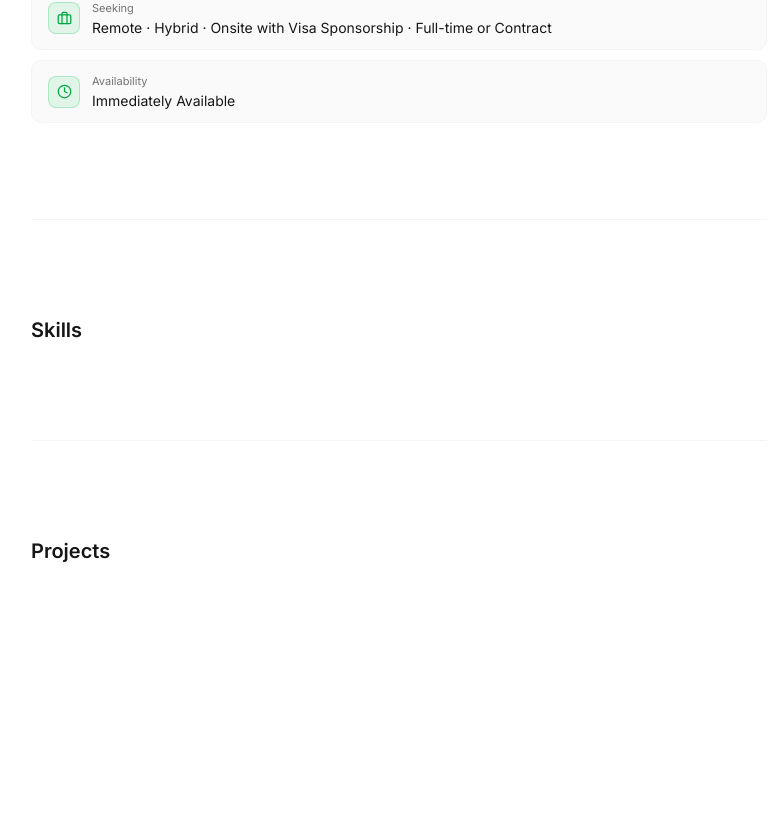
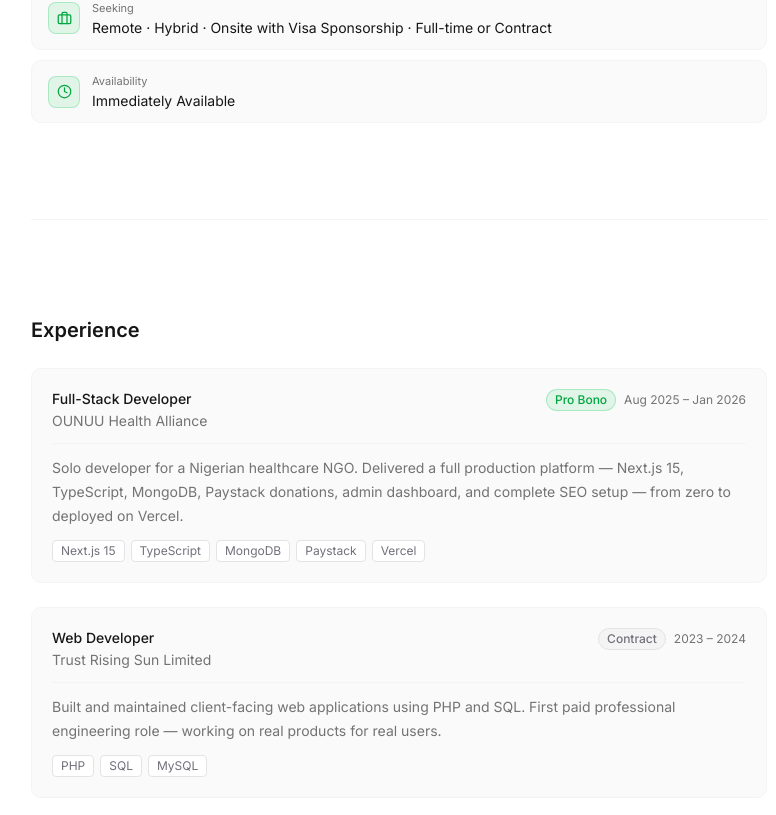
Before and after one commit to emdevbuilds/portfolio, a Next.js app: page / in a window 1280 px wide. Shown: the part 1879-2694 px from the top of the page, without its empty margins (241-1017 px from the left). Before the commit the page ends 2540 px from the top, so only its background shows below. Built offline with nearby package versions, Linux system fonts and the light colour scheme.

Commit message:
added experience and skills section, and added smooth-scroll to the global.css

```diff
--- a/src/app/globals.css
+++ b/src/app/globals.css
@@ -131,6 +131,7 @@
     @apply bg-background text-foreground;
   }
   html {
+    scroll-behavior: smooth;
     @apply font-sans;
   }
 }
--- a/src/app/page.tsx
+++ b/src/app/page.tsx
@@ -9,6 +9,8 @@ import { BriefcaseBusiness } from "lucide-react";
 import CtaButtons from "@/components/CtaButton";
 import { techStack } from "@/lib/techStack";
 import { facts } from "@/lib/facts";
+import { techSkills } from "@/lib/techSkills";
+import { experience } from "@/lib/experience";
 
 export default function Home() {
   return (
@@ -143,12 +145,93 @@ export default function Home() {
         </div>
       </section>
 
+      {/* ── Experience ── */}
+      <section
+        id="experience"
+        className="py-24 flex flex-col gap-6 border-t border-zinc-100 dark:border-zinc-800"
+      >
+        <h2 className="text-xl font-semibold text-primary">Experience</h2>
+        <div className="flex flex-col gap-6">
+          {experience.map((job) => (
+            <div
+              key={job.company}
+              className="group p-5 rounded-lg bg-zinc-50 dark:bg-zinc-900 border border-zinc-100 dark:border-zinc-800 flex flex-col gap-3"
+            >
+              {/* Top row */}
+              <div className="flex items-start justify-between gap-3 flex-wrap">
+                <div className="flex flex-col gap-0.5">
+                  <p className="text-sm font-medium text-primary">{job.role}</p>
+                  <p className="text-sm text-muted-foreground">{job.company}</p>
+                </div>
+                <div className="flex items-center gap-2 shrink-0">
+                  <span
+                    className={`text-xs px-2 py-0.5 rounded-full font-medium ${
+                      job.type === "Pro Bono"
+                        ? "bg-green-500/10 border border-green-500/25 text-green-600 dark:text-green-400"
+                        : "bg-zinc-100 dark:bg-zinc-800 border border-zinc-200 dark:border-zinc-700 text-zinc-500 dark:text-zinc-400"
+                    }`}
+                  >
+                    {job.type}
+                  </span>
+                  <span className="text-xs text-muted-foreground">
+                    {job.period}
+                  </span>
+                </div>
+              </div>
+
+              {/* Divider */}
+              <div className="h-px bg-zinc-100 dark:bg-zinc-800" />
+
+              {/* Description */}
+              <p className="text-sm text-muted-foreground leading-6">
+                {job.description}
+              </p>
+
+              {/* Stack tags */}
+              <div className="flex flex-wrap gap-1.5">
+                {job.stack.map((tech) => (
+                  <span
+                    key={tech}
+                    className="px-2 py-0.5 rounded text-xs bg-white dark:bg-black border border-zinc-200 dark:border-zinc-700 text-zinc-500 dark:text-zinc-400"
+                  >
+                    {tech}
+                  </span>
+                ))}
+              </div>
+            </div>
+          ))}
+        </div>
+      </section>
+
       {/* ── Skills ── */}
       <section
         id="skills"
         className="py-24 flex flex-col gap-6 border-t border-zinc-100 dark:border-zinc-800"
       >
         <h2 className="text-xl font-semibold text-primary">Skills</h2>
+
+        <div className="grid grid-cols-1 md:grid-cols-2 gap-4">
+          {techSkills.map((category) => (
+            <div
+              key={category.title}
+              className="p-5 rounded-lg bg-zinc-50 dark:bg-zinc-900 border border-zinc-100 dark:border-zinc-800"
+            >
+              <h3 className="text-sm font-medium text-primary mb-3">
+                {category.title}
+              </h3>
+              <div className="flex flex-wrap gap-2">
+                {category.items.map((skill) => (
+                  <span
+                    key={skill}
+                    className="px-2 py-1 rounded text-xs font-medium bg-white dark:bg-black border border-zinc-200 dark:border-zinc-700 text-zinc-600 dark:text-zinc-400"
+                  >
+                    {skill}
+                  </span>
+                ))}
+              </div>
+            </div>
+          ))}
+        </div>
       </section>
 
       {/* ── Projects ── */}
--- a/src/components/Navbar.tsx
+++ b/src/components/Navbar.tsx
@@ -3,13 +3,24 @@
 import React, { useEffect, useState } from "react";
 import Link from "next/link";
 import { motion, AnimatePresence } from "framer-motion";
-import { Home, User, Code2, Briefcase, Mail } from "lucide-react";
+import { Home, User, Code2, Briefcase, Mail, FolderGit2 } from "lucide-react";
 
 const navItems = [
   { name: "Home", href: "#", icon: Home, section: "home" },
   { name: "About", href: "#about", icon: User, section: "about" },
+  {
+    name: "Experience",
+    href: "#experience",
+    icon: Briefcase,
+    section: "experience",
+  },
   { name: "Skills", href: "#skills", icon: Code2, section: "skills" },
-  { name: "Projects", href: "#projects", icon: Briefcase, section: "projects" },
+  {
+    name: "Projects",
+    href: "#projects",
+    icon: FolderGit2,
+    section: "projects",
+  },
   { name: "Contact", href: "#contact", icon: Mail, section: "contact" },
 ];
 
--- /dev/null
+++ b/src/lib/experience.tsx
@@ -0,0 +1,20 @@
+export const experience = [
+  {
+    company: "OUNUU Health Alliance",
+    role: "Full-Stack Developer",
+    type: "Pro Bono",
+    period: "Aug 2025 – Jan 2026",
+    description:
+      "Solo developer for a Nigerian healthcare NGO. Delivered a full production platform — Next.js 15, TypeScript, MongoDB, Paystack donations, admin dashboard, and complete SEO setup — from zero to deployed on Vercel.",
+    stack: ["Next.js 15", "TypeScript", "MongoDB", "Paystack", "Vercel"],
+  },
+  {
+    company: "Trust Rising Sun Limited",
+    role: "Web Developer",
+    type: "Contract",
+    period: "2023 – 2024",
+    description:
+      "Built and maintained client-facing web applications using PHP and SQL. First paid professional engineering role — working on real products for real users.",
+    stack: ["PHP", "SQL", "MySQL"],
+  },
+];
--- /dev/null
+++ b/src/lib/techSkills.ts
@@ -0,0 +1,46 @@
+export const techSkills = [
+  {
+    title: "Frontend",
+    items: [
+      "Next.js",
+      "React",
+      "TypeScript",
+      "JavaScript (ES6+)",
+      "Tailwind CSS",
+      "shadcn/ui",
+      "Framer Motion",
+      "HTML5",
+      "CSS3",
+    ],
+  },
+  {
+    title: "Backend",
+    items: ["Node.js", "Express.js", "REST APIs", "Socket.io", "Redis", "PHP"],
+  },
+  {
+    title: "Databases & ORM",
+    items: ["PostgreSQL", "Prisma ORM", "MongoDB", "MySQL"],
+  },
+  {
+    title: "Tooling & DevOps",
+    items: [
+      "Docker",
+      "Git & GitHub",
+      "Vercel",
+      "Cloudinary",
+      "Paystack API",
+      "Termii SMS API",
+      "Google Search Console",
+    ],
+  },
+  {
+    title: "Other",
+    items: [
+      "Python",
+      "JWT Authentication",
+      "Better-Auth",
+      "OAuth",
+      "SEO Fundamentals",
+    ],
+  },
+];
```
